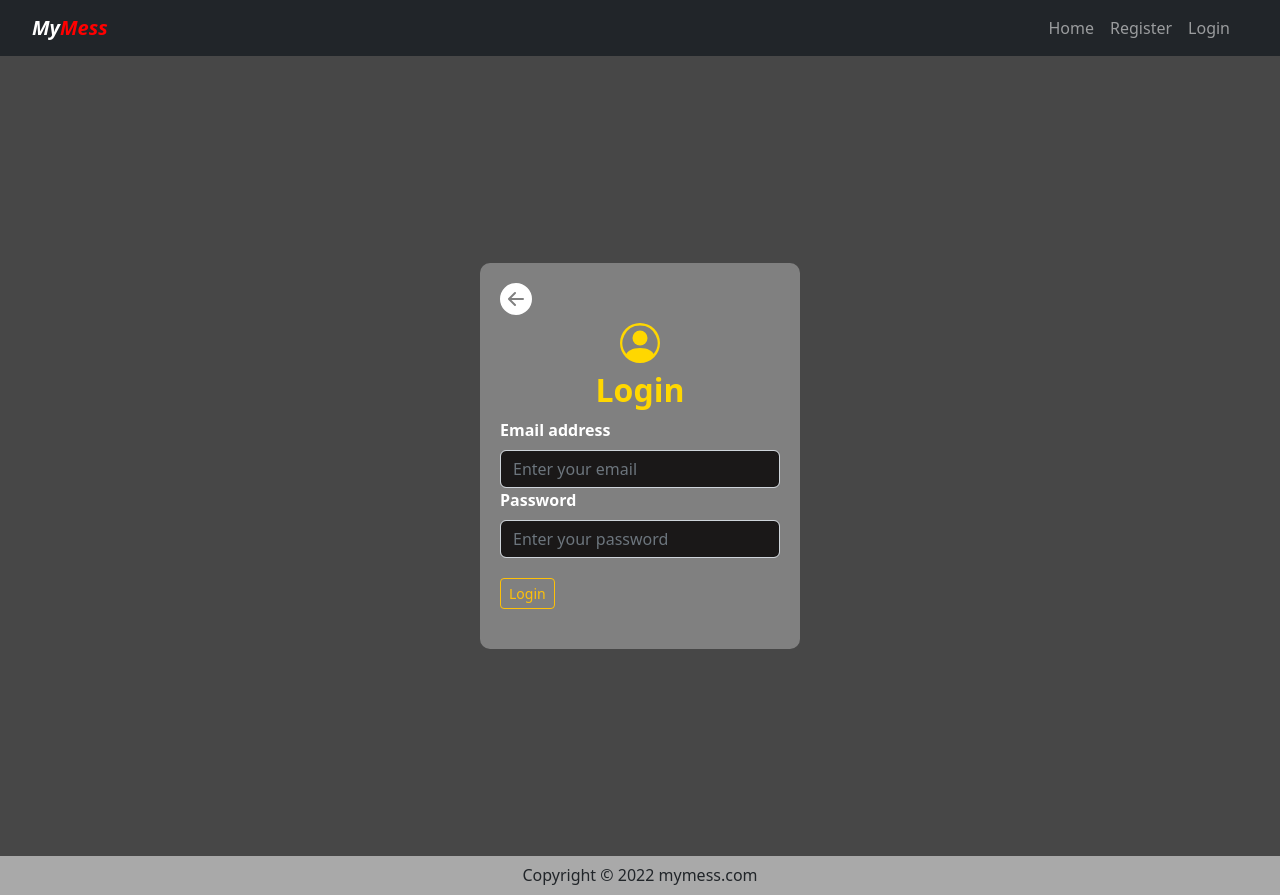
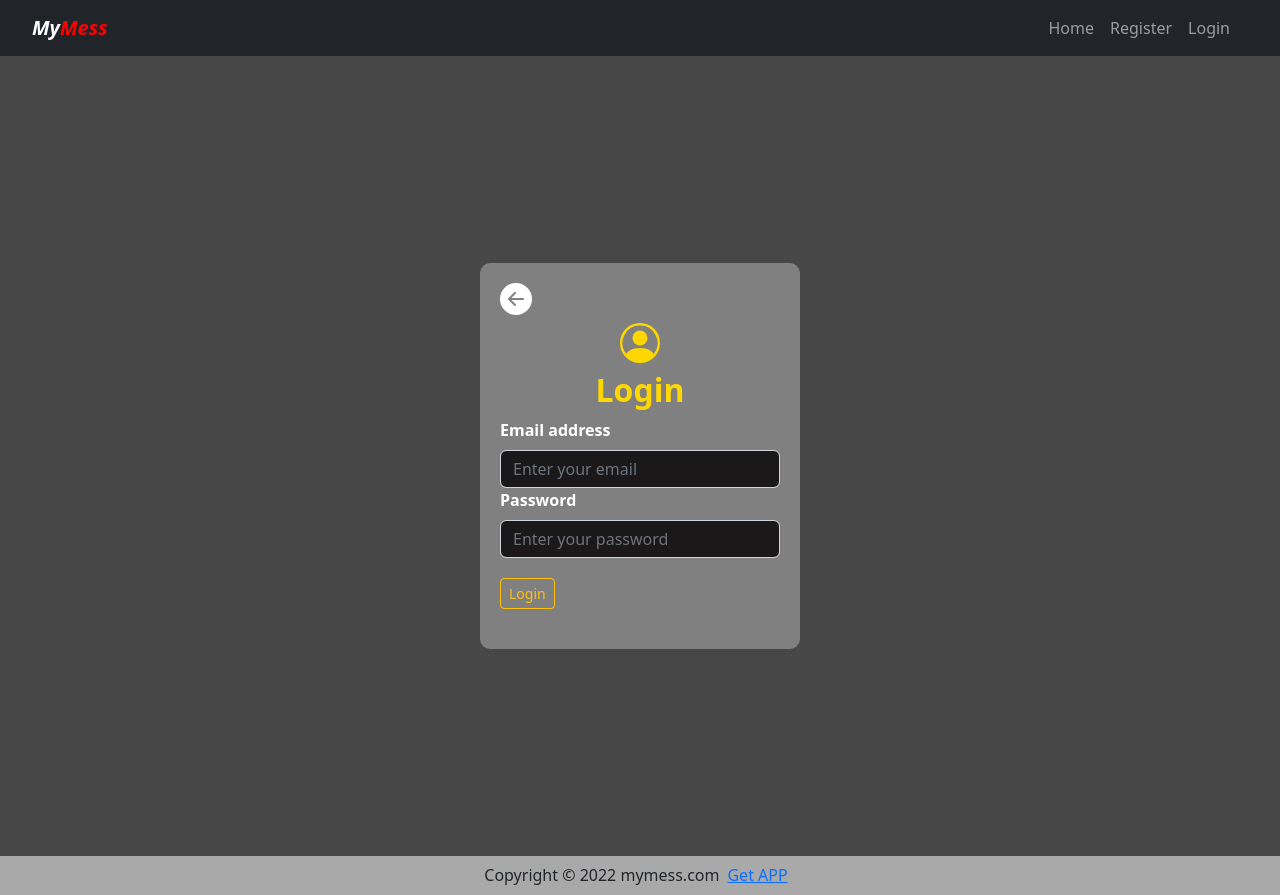
Before and after one commit to DhirajMahadik/my_mess, a React (Create React App) app: page /login in a window 1280 px wide. Built offline with nearby package versions, Linux system fonts and the light colour scheme.

Commit message:
Added apk link in footer

```diff
--- a/src/Components/Footer/Footer.jsx
+++ b/src/Components/Footer/Footer.jsx
@@ -3,7 +3,7 @@ import styled from "styled-components"
 const Footer = () =>{
     return(
         <FOOTER>
-        <h6>Copyright © 2022 mymess.com</h6>
+        <h6>Copyright © 2022 mymess.com  <a className="mx-2" target="_blank" href="https://drive.google.com/file/d/1u7D0I23uyEj4BeB2NsUDTXbl3mqsGBMQ/view">  Get APP</a></h6>
         </FOOTER>
     )
 }
```
